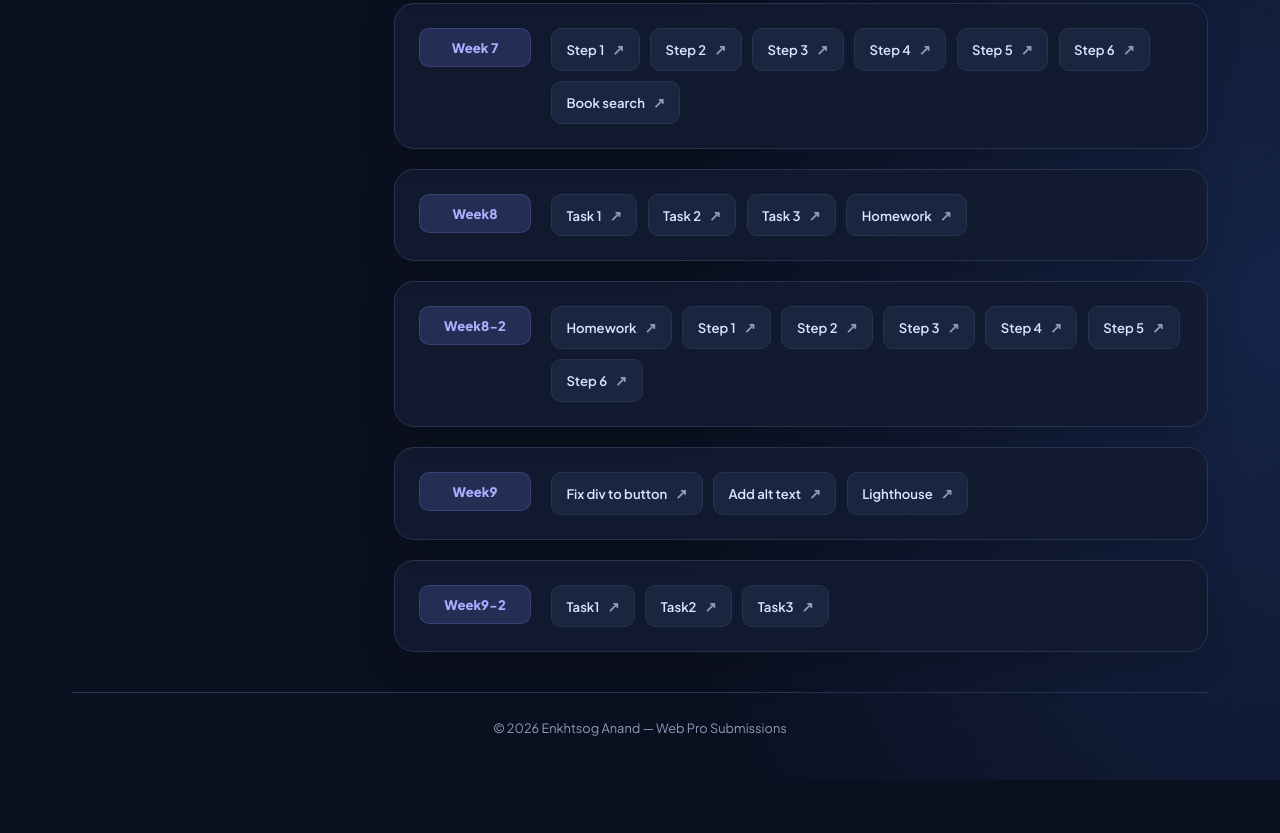
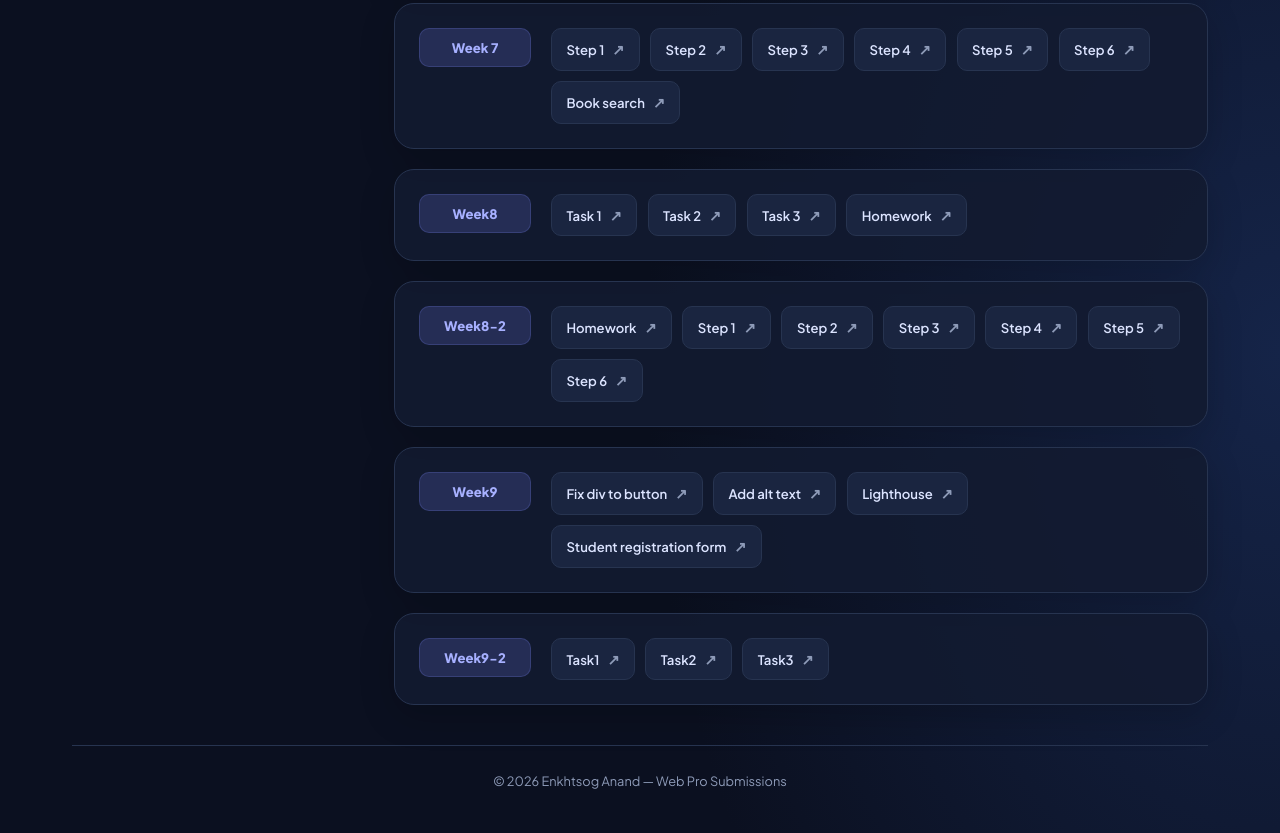
Before and after one commit to Anand1-cmd/web-pro, a plain HTML site: page index.html in a window 1280 px wide. Shown: the part 1576-2409 px from the top of the page. Before the commit the page ends 2356 px from the top, so only its background shows below. Drawn offline with Linux system fonts and the light colour scheme.

Commit message:
Update index.html

```diff
--- a/index.html
+++ b/index.html
@@ -595,6 +595,7 @@
           <li><a href="week7/task1.html">Fix div to button</a></li>
           <li><a href="week7/task2.html">Add alt text</a></li>
           <li><a href="week7/task3.html">Lighthouse</a></li>
+          <li><a href="week7/task4.html">Student registration form</a></li>
         </ul>
       </section>
 
```
